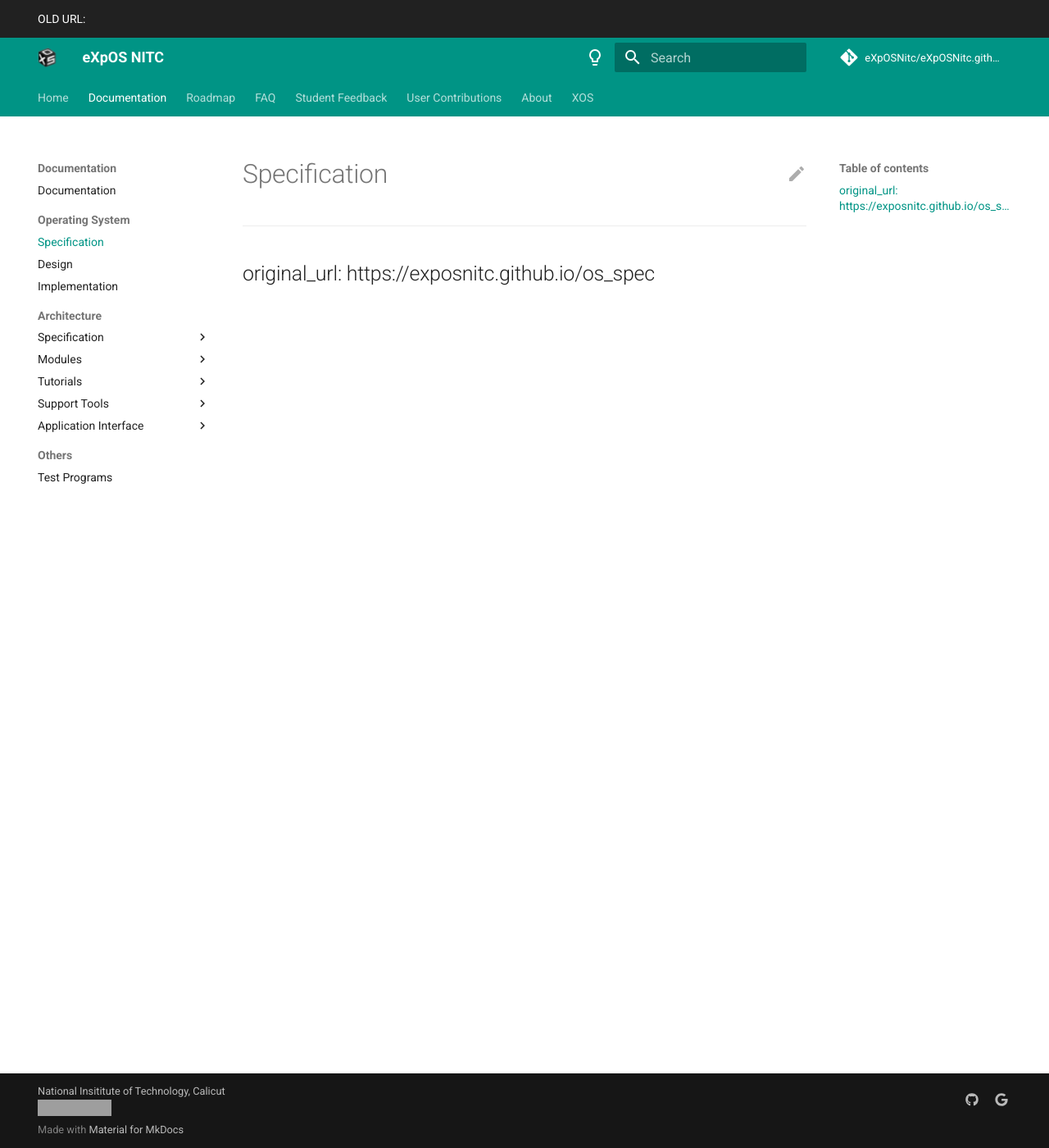
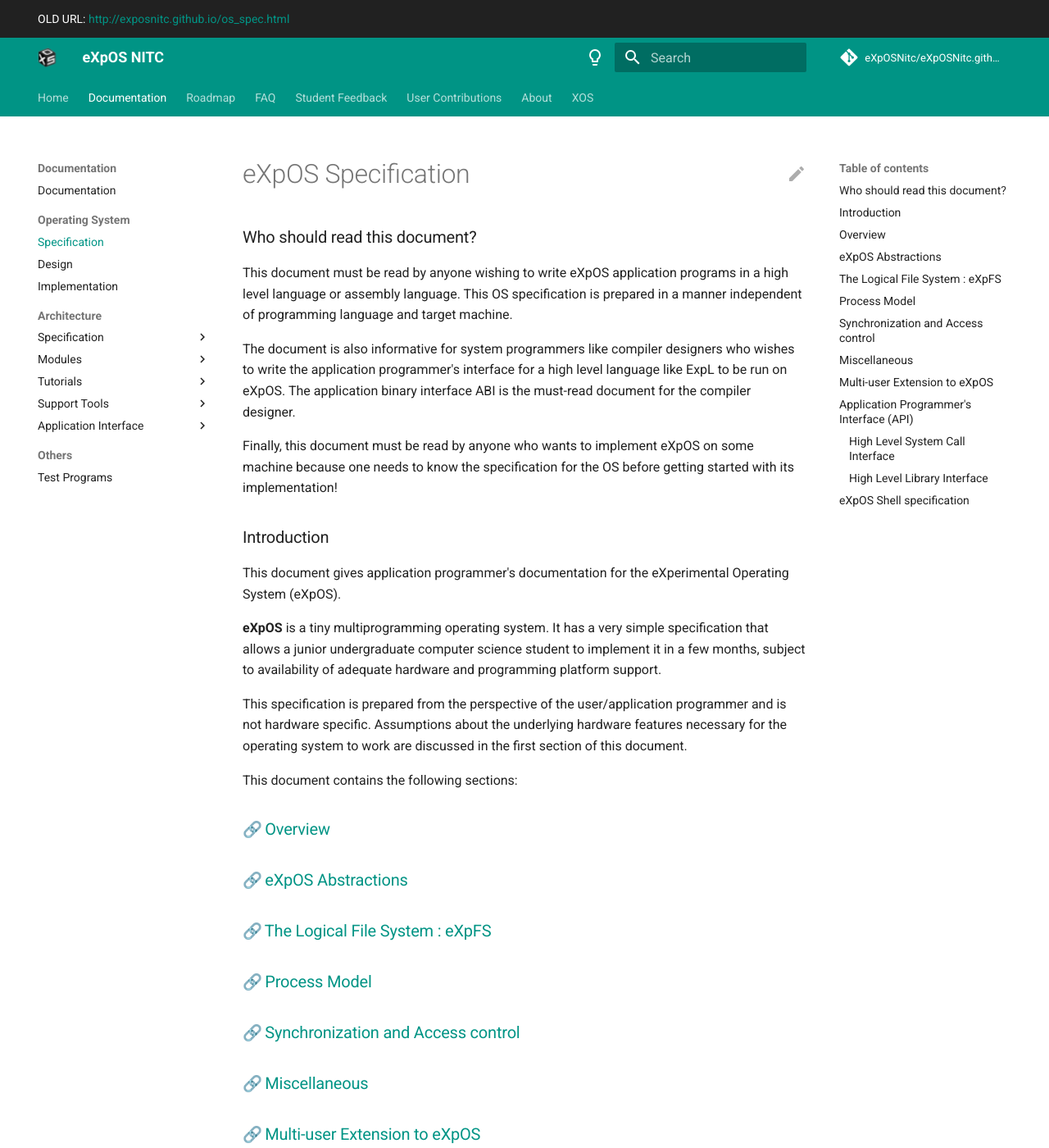
Before and after one commit to eXpOSNitc/expos-docs, an MkDocs documentation site: the page built from docs/os-spec/index.md, in a window 1280 px wide and 1400 px high. Shown: the whole window at 82% size. Built offline with MkDocs 1.6.1 and Material for MkDocs 9.7.7, drawn with Linux system fonts in a browser that asks for light colours; emoji names are drawn with the system emoji font; comment, search, counter and statistics services are not loaded; some of the changed text lies outside the part shown; grey boxes are pictures that could not be loaded.

Commit message:
migrate more pages

```diff
--- a/docs/os-spec/index.md
+++ b/docs/os-spec/index.md
@@ -1,3 +1,47 @@
 ---
-original_url: https://exposnitc.github.io/os_spec
+title: eXpOS Specification
+original_url: http://exposnitc.github.io/os_spec.html
 ---
+
+
+### Who should read this document?
+This document must be read by anyone wishing to write eXpOS application programs in a high level language or assembly language. This OS specification is prepared in a manner independent of programming language and target machine.
+
+The document is also informative for system programmers like compiler designers who wishes to write the application programmer's interface for a high level language like ExpL to be run on eXpOS. The application binary interface ABI is the must-read document for the compiler designer.
+
+Finally, this document must be read by anyone who wants to implement eXpOS on some machine because one needs to know the specification for the OS before getting started with its implementation!
+
+### Introduction
+
+This document gives application programmer's documentation for the eXperimental Operating System (eXpOS).
+
+**eXpOS** is a tiny multiprogramming operating system. It has a very simple specification that allows a junior undergraduate computer science student to implement it in a few months, subject to availability of adequate hardware and programming platform support.
+
+This specification is prepared from the perspective of the user/application programmer and is not hardware specific. Assumptions about the underlying hardware features necessary for the operating system to work are discussed in the first section of this document.
+
+This document contains the following sections:
+
+
+
+
+### [:link: Overview](./overview.md)
+
+### [:link: eXpOS Abstractions](./expos_abstractions.md)
+
+### [:link: The Logical File System : eXpFS](./expfs.md)
+
+### [:link: Process Model](./processmodel.md)
+
+### [:link: Synchronization and Access control](./synchronization.md)
+
+### [:link: Miscellaneous](./misc.md)
+
+### [:link: Multi-user Extension to eXpOS](./multiuser.md)
+
+### Application Programmer's Interface (API)
+
+#### [:link: High Level System Call Interface](./systemcallinterface.md)
+#### [:link: High Level Library Interface](./dynamicmemoryroutines.md)
+
+
+### [:link: eXpOS Shell specification](./shell_spec.md)
```
